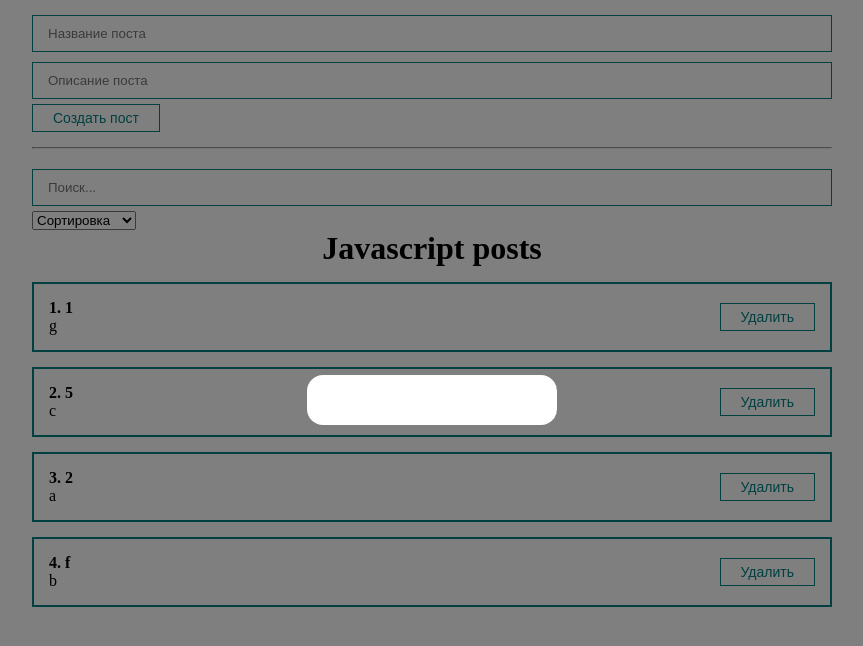
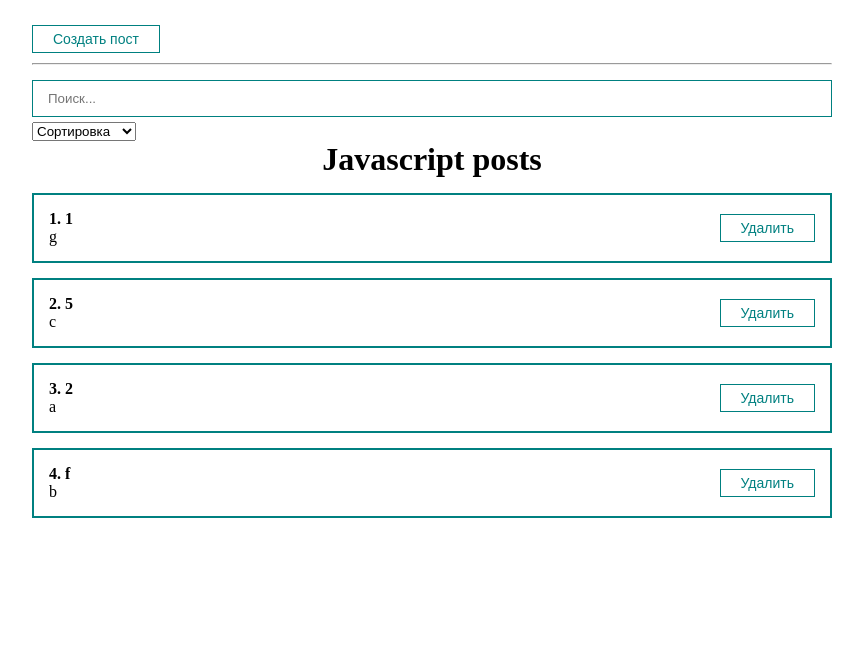
Before and after one commit to Dennikoff/ReactJS, a React (Create React App) app: page /posts in a window 1280 px wide. Shown: the top 646 px of the page, without its empty margins (208-1071 px from the left). Built offline with nearby package versions, Linux system fonts and the light colour scheme.

Commit message:
some fixes with modal

```diff
--- a/package.json
+++ b/package.json
@@ -9,6 +9,7 @@
     "react": "^18.2.0",
     "react-dom": "^18.2.0",
     "react-scripts": "5.0.1",
+    "react-transition-group": "^4.4.5",
     "web-vitals": "^2.1.4"
   },
   "scripts": {
--- a/src/App.js
+++ b/src/App.js
@@ -11,6 +11,7 @@ import MySelect from "./components/UI/select/MySelect";
 import MyInput from "./components/UI/Input/MyInput";
 import PostFilter from "./components/PostFilter";
 import MyModal from "./components/UI/MyModal/MyModal";
+import MyButton from "./components/UI/button/MyButton";
 
 
 function App() {
@@ -22,6 +23,8 @@ function App() {
     ])
 
     const [filter, setFilter] = useState({sort: '', query: ''})
+
+    const [modalVisible, setModalVisible] = useState(false)
 
     const sortedPosts = useMemo(() => {
         if (filter.sort) {
@@ -37,6 +40,7 @@ function App() {
 
     function createPost(newPost) {
         setPosts([...posts, newPost]);
+        setModalVisible(false)
     }
 
     function removePost(post) {
@@ -45,9 +49,15 @@ function App() {
 
     return (
         <div className="App">
-            <MyModal></MyModal>
-            <PostForm create={createPost}/>
-            <hr style={{margin: '15px 0'}}/>
+            <MyButton style={{marginTop: '15px'}}
+                onClick={() => setModalVisible(true)}>
+                Создать пост
+            </MyButton>
+            <MyModal visible={modalVisible} setVisible={setModalVisible}>
+                <PostForm create={createPost}/>
+            </MyModal>
+
+            <hr style={{margin: '10px 0'}}/>
             <PostFilter filter={filter} setFilter={setFilter}/>
             <PostList remove={removePost} posts={sortedAndSearchedPosts} title={"Javascript posts"}/>
 
--- a/src/components/UI/MyModal/MyModal.jsx
+++ b/src/components/UI/MyModal/MyModal.jsx
@@ -1,10 +1,16 @@
 import React from 'react';
 import classes from './MyModal.module.css';
 
-const MyModal = ({children}) => {
+const MyModal = ({children, visible, setVisible}) => {
+
+    const rootClasses = [classes.myModal]
+    if (visible) {
+        rootClasses.push(classes.active)
+    }
+
     return (
-        <div className={[classes.myModal,  classes.active].join(' ')}>
-            <div className={classes.myModalContent}>
+        <div className={rootClasses.join(' ')} onClick={() => setVisible(false)}>
+            <div className={classes.myModalContent} onClick={(e)=>e.stopPropagation()}>
                 {children}
             </div>
 
```
Also changed, not shown: 1 other file (tests, documents, lock files or other folders).
